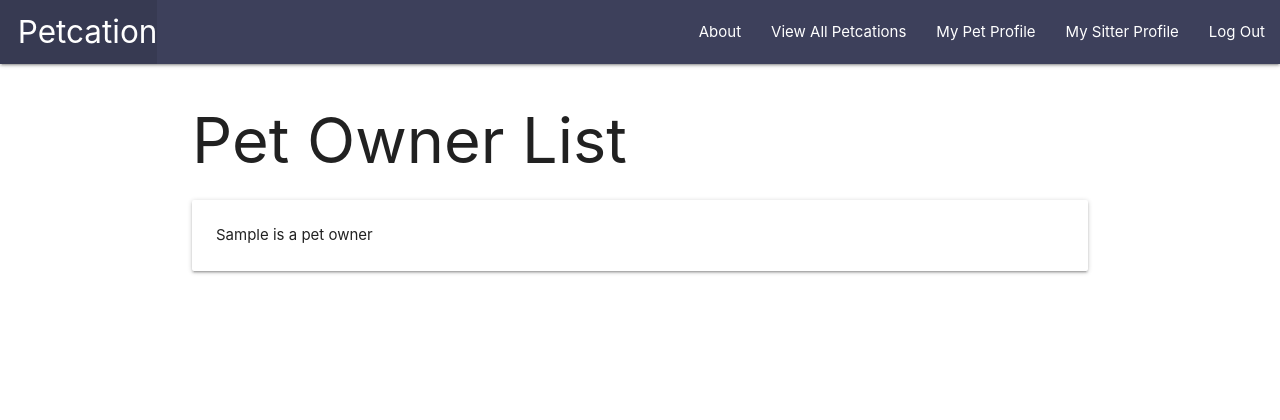
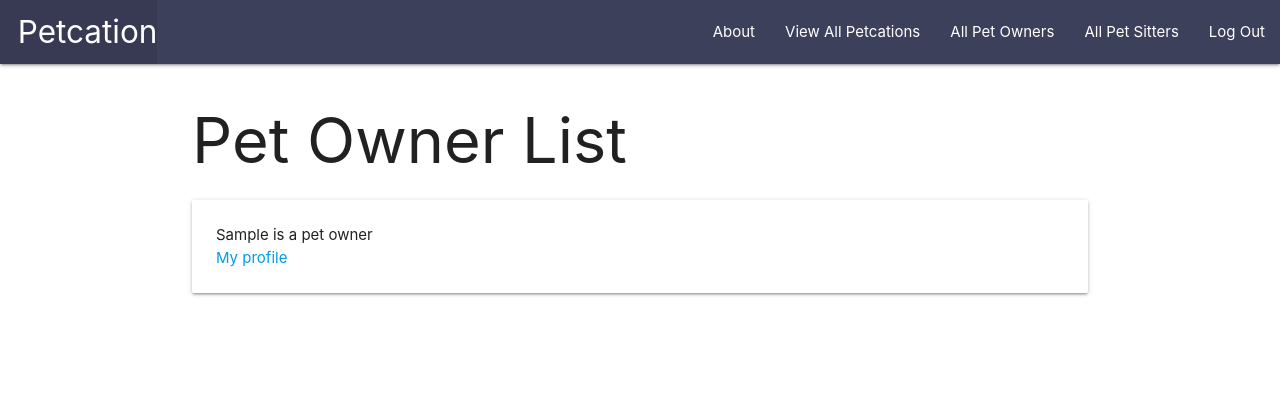
Before and after one commit to beccaawhite/petcation, a Django app: page /owners/ in a window 1280 px wide. Shown: the top 420 px of the page. Run offline with Django 3.2, Linux system fonts and the light colour scheme; a user stored in the database is signed in; tables that the repository leaves empty hold one stand-in row (values such as "Sample post").

Commit message:
functional links to nav

```diff
--- a/main_app/templates/base.html
+++ b/main_app/templates/base.html
@@ -23,13 +23,13 @@
             <li><a href="/posts">View All Petcations</a></li>
 
             {% if user.owner.id %}
-                <li><a href="{% url 'owners_create' %}">My Pet Profile</a></li>
+                <li><a href="/owners/{{owner.id}}">All Pet Owners</a></li>
             {% else %}
                 <li><a href="{% url 'owners_create' %}">Create Pet Owner Profile</a></li>
             {% endif %}
 
             {% if user.sitter.id %}
-                <li><a href="{% url 'sitters_create' %}">My Sitter Profile</a></li>
+                <li><a href="/sitters/{{sitter.id}}">All Pet Sitters</a></li>
             {% else %}
                 <li><a href="{% url 'sitters_create' %}">Create Pet Sitter Profile</a></li>
             {% endif %}
--- a/main_app/templates/owners/index.html
+++ b/main_app/templates/owners/index.html
@@ -7,6 +7,7 @@
     <div class="card">
         <div class="card-content">
             <p>{{ owner.first_name }} is a pet owner</p>
+            <a href="/owners/{{owner.id}}">My profile</a>
         </div>
     </div>
   </a>
--- a/main_app/templates/sitters/index.html
+++ b/main_app/templates/sitters/index.html
@@ -7,6 +7,7 @@
     <div class="card">
         <div class="card-content">
             <p>{{ sitter.first_name }} is a pet sitter</p>
+            <a href="/sitters/{{sitter.id}}">My profile</a>
         </div>
     </div>
   </a>
```
